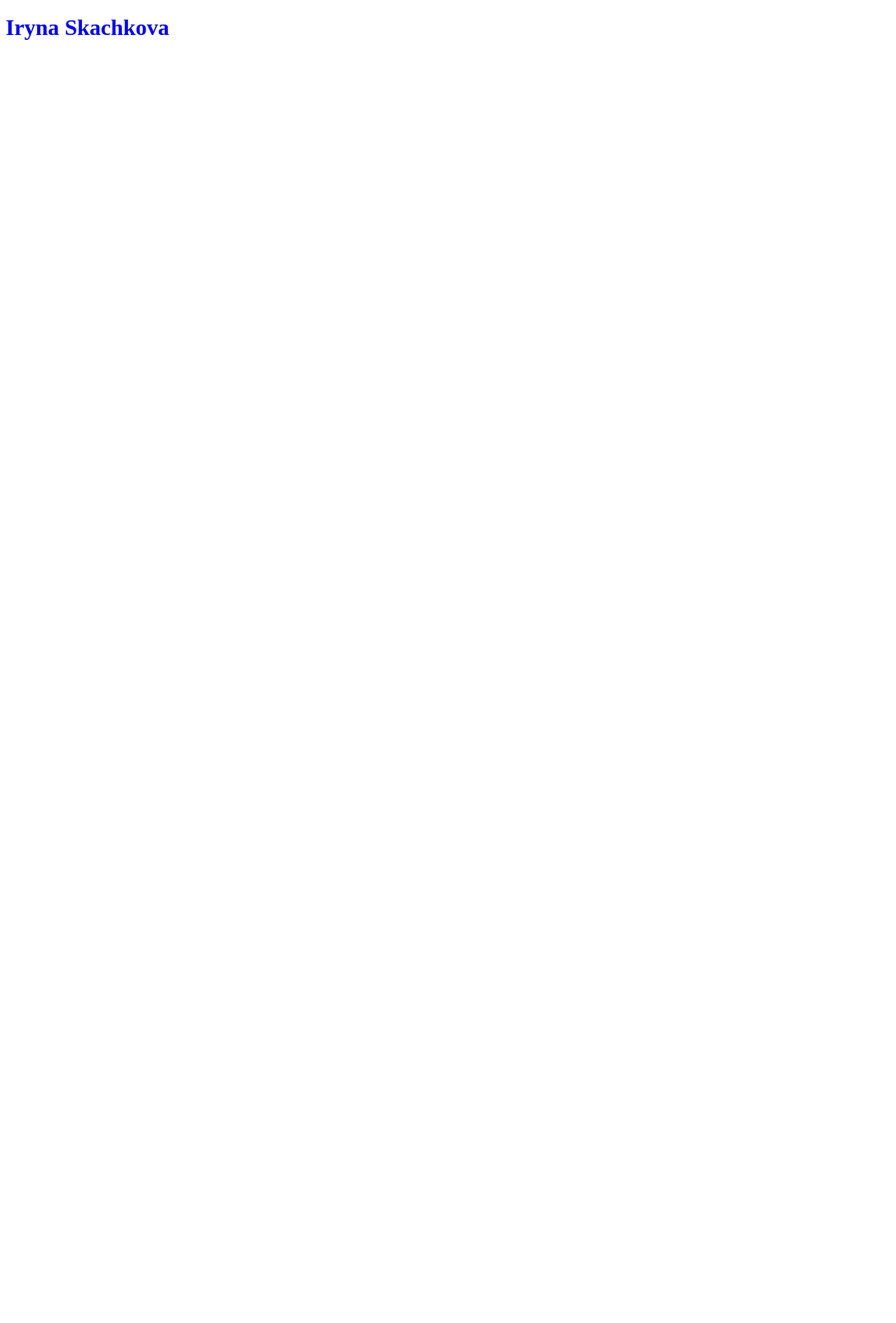
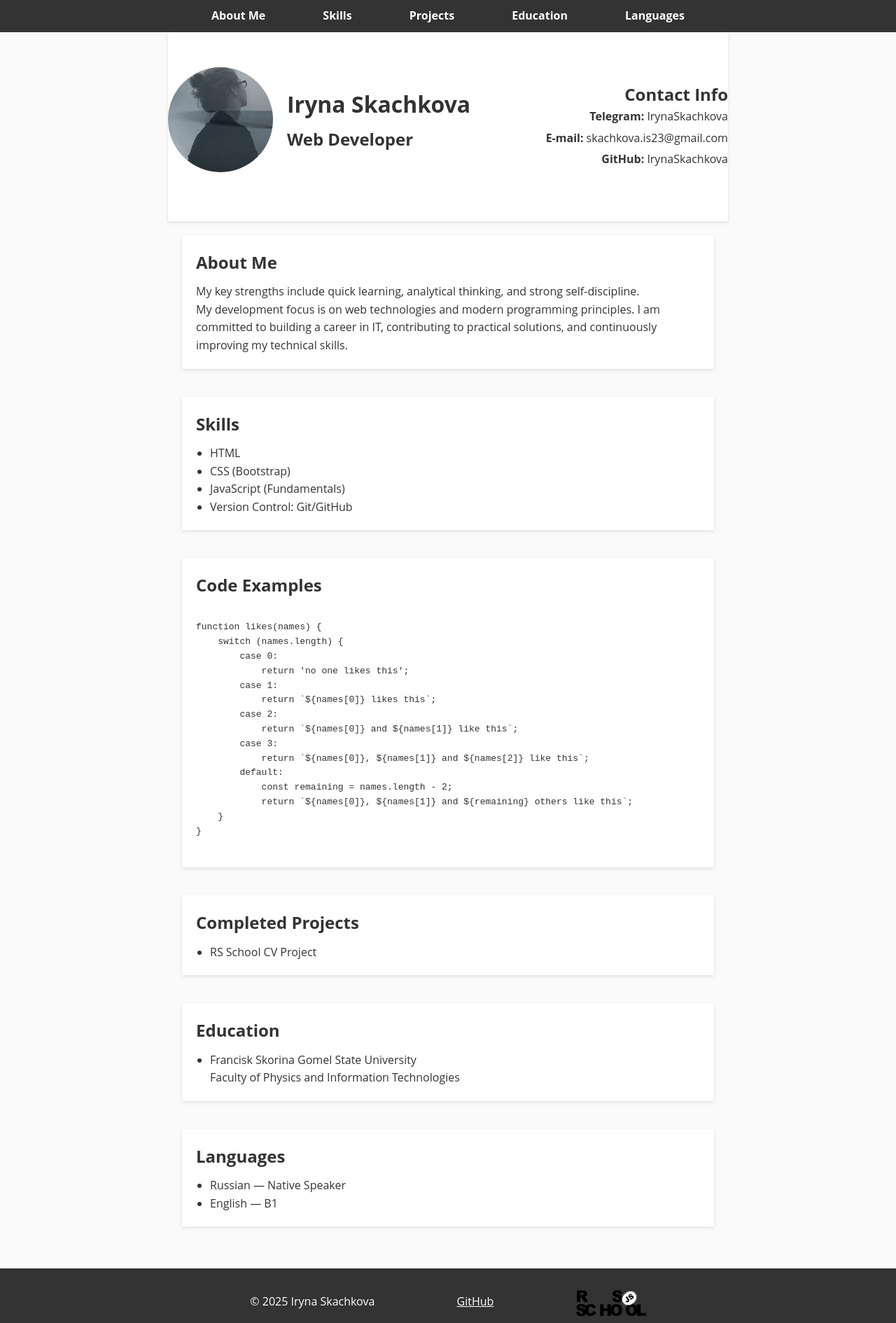
Before and after one commit to IrynaSkachkova/rsschool-cv, a plain HTML site: page index.html in a window 1280 px wide. Shown: the whole page at 70% size. Before the commit the page ends 800 px from the top, so only its background shows below. Drawn offline with Linux system fonts and the light colour scheme.

Commit message:
feat: add content and style

```diff
--- a/index.html
+++ b/index.html
@@ -3,10 +3,113 @@
 <head>
     <meta charset="UTF-8">
     <meta name="viewport" content="width=device-width, initial-scale=1.0">
-    <link rel="stylesheet" href="style.css">
-    <title>Iryna Skachkova CV</title>
+    <link rel="stylesheet" href="styles/style.css">
+    <title>Iryna Skachkova | CV</title>
 </head>
 <body>
-    <h1>Iryna Skachkova</h1>
+    <nav class="top-nav">
+        <div class="nav-container">
+            <ul>
+                <li><a href="#about">About Me</a></li>
+                <li><a href="#skills">Skills</a></li>
+                <li><a href="#projects">Projects</a></li>
+                <li><a href="#education">Education</a></li>
+                <li><a href="#languages">Languages</a></li>
+            </ul>
+        </div>
+    </nav>
+
+    <header class="hero">
+        <div class="profile-container">
+            <img src="images/avatar.jpg" alt="Avatar" class="profile-pic" />
+            <div class="info-container">
+                <h1 class="name">Iryna Skachkova</h1>
+                <h2>Web Developer</h2>
+            </div>
+            <section id="contact-info" class="contact-section">
+                <h2>Contact Info</h2>
+                <ul>
+                    <li><strong>Telegram:</strong> <a href="https://t.me/IrynaSkachkova">IrynaSkachkova</a></li>
+                    <li><strong>E-mail:</strong> <a href="mailto:skachkova.is23@gmail.com">skachkova.is23@gmail.com</a></li>
+                    <li><strong>GitHub:</strong> <a href="https://github.com/IrynaSkachkova">IrynaSkachkova</a></li>
+                </ul>
+            </section>
+        </div>
+    </header>
+
+    <main class="timeline">
+        <section id="about">
+            <h2>About Me</h2>
+            <p> My key strengths include quick learning,
+                analytical thinking, and strong self-discipline.<br/>
+                My development focus is on web technologies and modern programming principles.
+                I am committed to building a career in IT, contributing to practical solutions,
+                and continuously improving my technical skills.</p>
+        </section>
+
+        <section id="skills">
+            <h2>Skills</h2>
+            <ul>
+                <li>HTML</li>
+                <li>CSS (Bootstrap)</li>
+                <li>JavaScript (Fundamentals)</li>
+                <li>Version Control: Git/GitHub</li>
+            </ul>
+        </section>
+
+        <section id="code-examples">
+            <h2>Code Examples</h2>
+            <pre><code>
+function likes(names) {
+    switch (names.length) {
+        case 0:
+            return 'no one likes this';
+        case 1:
+            return `${names[0]} likes this`;
+        case 2:
+            return `${names[0]} and ${names[1]} like this`;
+        case 3:
+            return `${names[0]}, ${names[1]} and ${names[2]} like this`;
+        default:
+            const remaining = names.length - 2;
+            return `${names[0]}, ${names[1]} and ${remaining} others like this`;
+    }
+}
+            </code></pre>
+        </section>
+
+        <section id="projects">
+            <h2>Completed Projects</h2>
+            <ul>
+                <li><a href="https://IrynaSkachkova.github.io/rsschool-cv">RS School CV Project</a></li>
+            </ul>
+        </section>
+
+        <section id="education">
+            <h2>Education</h2>
+            <ul>
+                <li>Francisk Skorina Gomel State University<br/>
+                    Faculty of Physics and Information Technologies</li>
+            </ul>
+        </section>
+
+        <section id="languages">
+            <h2>Languages</h2>
+            <ul>
+                <li>Russian — Native Speaker</li>
+                <li>English — B1</li>
+            </ul>
+        </section>
+    </main>
+
+    <footer class="footer">
+        <div class="footer-content">
+            <p>© 2025 Iryna Skachkova</p>
+            <a href="https://github.com/IrynaSkachkova">GitHub</a>
+            <a href="https://rs.school/courses/javascript-ru">
+                <img src="images/rs-school-logo.svg" alt="RS School Logo" title="RS School logo" />
+            </a>
+        </div>
+    </footer>
 </body>
 </html>
--- a/style.css
+++ /dev/null
@@ -1,3 +0,0 @@
-h1 {
-    color: blue;
-}
--- /dev/null
+++ b/styles/style.css
@@ -0,0 +1,230 @@
+* {
+    box-sizing: border-box;
+    margin: 0;
+    padding: 0;
+}
+
+body {
+    font-family: 'Open Sans', sans-serif;
+    line-height: 1.6;
+    color: #333;
+    background-color: #fafafa;
+    overflow-x: hidden;
+}
+
+.top-nav {
+    background-color: #333;
+    color: #fff;
+    padding: 10px 0;
+    text-align: center;
+}
+
+.nav-container {
+    max-width: 800px;
+    margin: 0 auto;
+    display: flex;
+    justify-content: space-evenly;
+    gap: 20px;
+    flex-wrap: wrap;
+}
+
+.top-nav ul {
+    list-style: none;
+    display: flex;
+    justify-content: space-evenly;
+    gap: 20px;
+    width: 100%;
+    flex-wrap: wrap;
+}
+
+.top-nav ul li {
+    flex-shrink: 0;
+}
+
+.top-nav ul li a {
+    text-decoration: none;
+    color: #fff;
+    font-weight: bold;
+}
+
+.hero {
+    padding: 50px 0;
+    background-color: #ffffff;
+    box-shadow: 0 2px 5px rgba(0, 0, 0, 0.1);
+    display: flex;
+    flex-direction: column;
+    align-items: center;
+    max-width: 800px;
+    margin: 0 auto;
+}
+
+.profile-container {
+    display: flex;
+    align-items: center;
+    justify-content: space-between;
+    margin-bottom: 20px;
+    width: 100%;
+}
+
+.profile-pic {
+    width: 150px;
+    height: auto;
+    border-radius: 50%;
+    object-fit: cover;
+    display: block;
+    margin-right: 20px;
+}
+
+.info-container {
+    display: flex;
+    flex-direction: column;
+    align-items: flex-start;
+}
+
+.name {
+    font-size: 2rem;
+    margin-bottom: 5px;
+    white-space: nowrap;
+}
+
+.job-title {
+    font-size: 1.5rem;
+    margin-bottom: 5px;
+    white-space: nowrap;
+}
+
+.contact-section {
+    text-align: right;
+    margin-top: 20px;
+    width: 100%;
+}
+
+.contact-section ul {
+    list-style: none;
+    padding-left: 0;
+    text-align: right;
+}
+
+.contact-section ul li {
+    margin-bottom: 5px;
+}
+
+.contact-section ul li a {
+    text-decoration: none;
+    color: inherit;
+}
+
+.timeline {
+    padding: 20px;
+    max-width: 800px;
+    margin: 0 auto;
+}
+
+.timeline section {
+    margin-bottom: 40px;
+    padding: 20px;
+    background-color: #ffffff;
+    box-shadow: 0 2px 5px rgba(0, 0, 0, 0.1);
+}
+
+.timeline h2 {
+    font-size: 1.5rem;
+    margin-bottom: 10px;
+}
+
+.timeline ul {
+    list-style-type: disc;
+    padding-left: 20px;
+}
+
+.timeline ul li a {
+    text-decoration: none;
+    color: inherit;
+}
+
+.codeblock pre code {
+    background-color: #fefefe;
+    padding: 10px;
+    font-size: 14px;
+    white-space: pre-wrap;
+    word-break: break-all;
+    overflow-x: auto;
+}
+
+.footer {
+    background-color: #333;
+    color: #fff;
+    padding: 20px;
+    text-align: center;
+}
+
+.footer-content {
+    max-width: 800px;
+    margin: 0 auto;
+    display: flex;
+    justify-content: space-evenly;
+    align-items: center;
+}
+
+.footer-content p {
+    margin: 0;
+}
+
+.footer-content a {
+    color: #fff;
+    text-decoration: underline;
+}
+
+.footer img {
+    width: 100px;
+    height: auto;
+    margin-top: 10px;
+}
+
+@media (max-width: 600px) {
+    .hero {
+        padding: 20px 0;
+    }
+
+    .profile-pic {
+        width: 100px;
+    }
+
+    .name {
+        font-size: 1.5rem;
+    }
+
+    .job-title {
+        font-size: 1.2rem;
+    }
+
+    .timeline {
+        padding: 10px;
+    }
+
+    .timeline section {
+        padding: 10px;
+    }
+
+    .footer {
+        padding: 10px;
+    }
+
+    .footer img {
+        width: 30px;
+    }
+
+
+    .profile-container {
+        flex-direction: column;
+        align-items: center;
+    }
+
+    .contact-section {
+        text-align: center;
+    }
+
+    .contact-section ul {
+        text-align: center;
+    }
+}
```
Also changed, not shown: images/avatar.jpg (added), images/rs-school-logo.svg (added).
